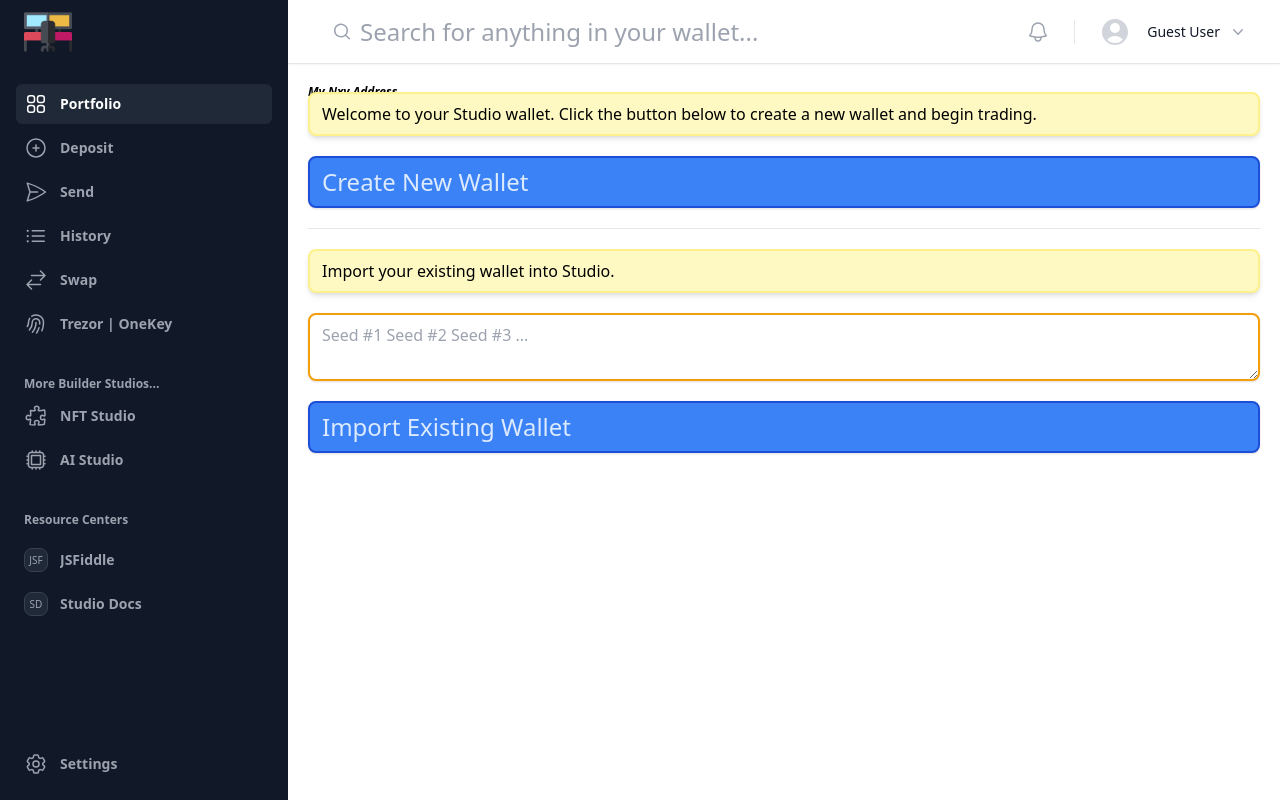
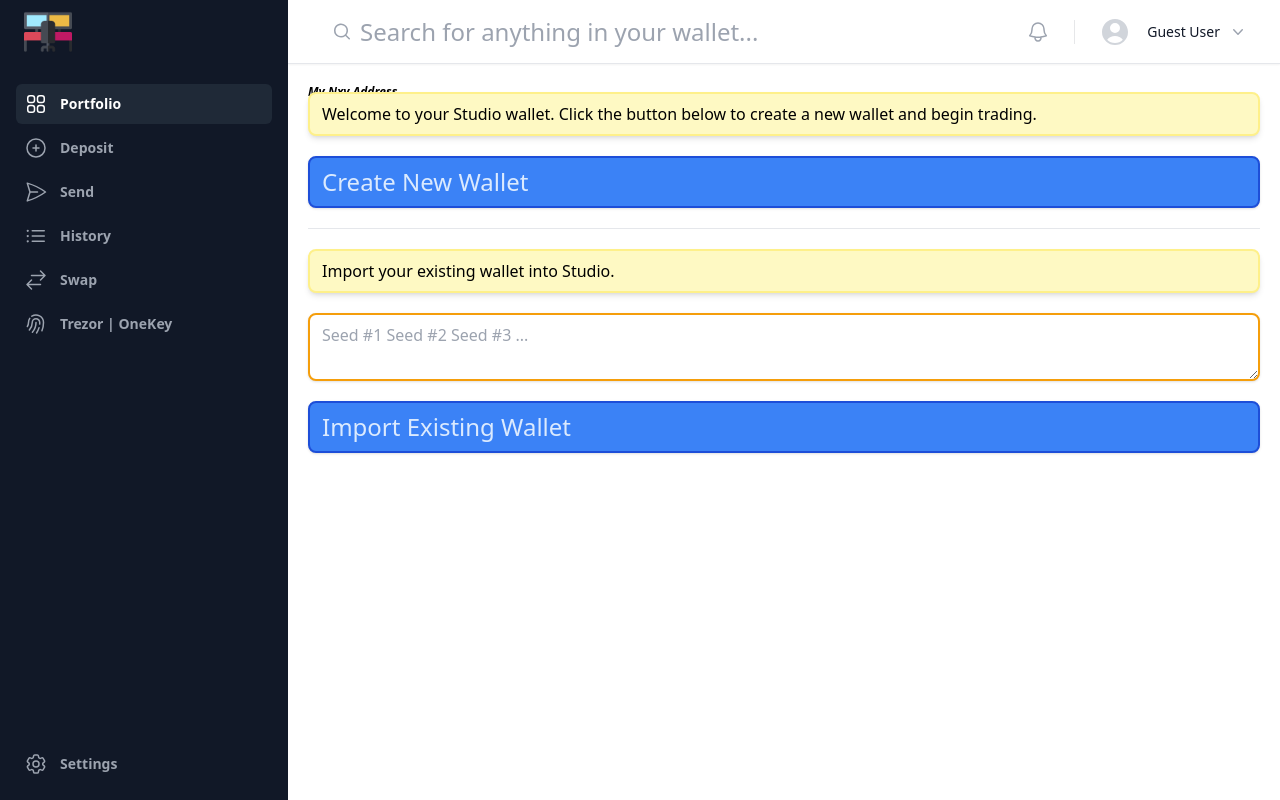
Before and after one commit to avasdao/awesome-nexa-wallet, a Nuxt app: page / in a window 1280 px wide. Built offline with nearby package versions, Linux system fonts and the light colour scheme; no server answers.

Commit message:
Cleanup UI.

```diff
--- a/layouts/default.vue
+++ b/layouts/default.vue
@@ -330,7 +330,7 @@ onMounted(() => {
                             </ul>
                         </li>
 
-                        <li>
+                        <!-- <li>
                             <div class="text-xs font-semibold leading-6 text-gray-400">
                                 More Builder Studios...
                             </div>
@@ -358,9 +358,9 @@ onMounted(() => {
                                 </li>
 
                             </ul>
-                        </li>
+                        </li> -->
 
-                        <li>
+                        <!-- <li>
                             <div class="text-xs font-semibold leading-6 text-gray-400">
                                 Resource Centers
                             </div>
@@ -386,7 +386,7 @@ onMounted(() => {
                                     </NuxtLink>
                                 </li>
                             </ul>
-                        </li>
+                        </li> -->
 
                         <li class="mt-auto">
                             <NuxtLink to="/settings" class="group -mx-2 flex gap-x-3 rounded-md p-2 text-sm font-semibold leading-6 text-gray-400 hover:bg-gray-800 hover:text-white">
```
